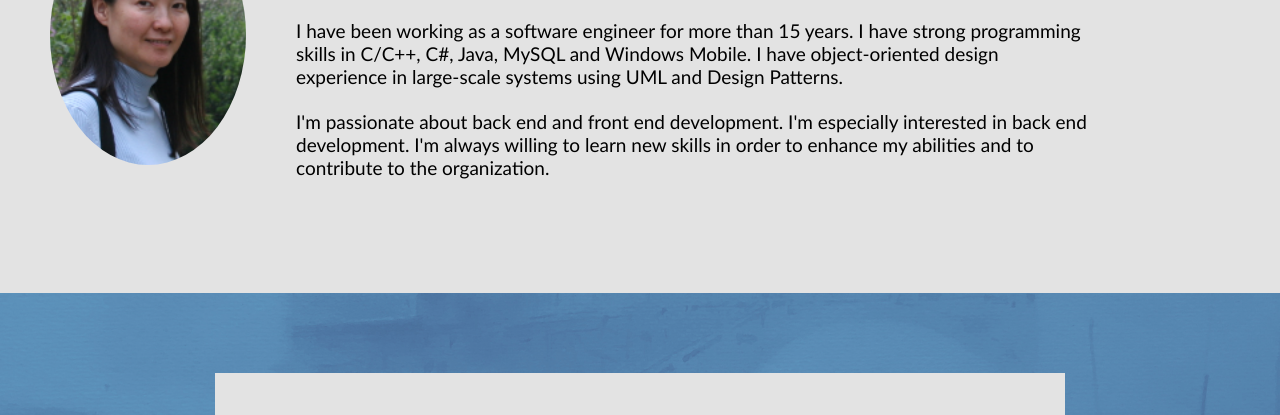
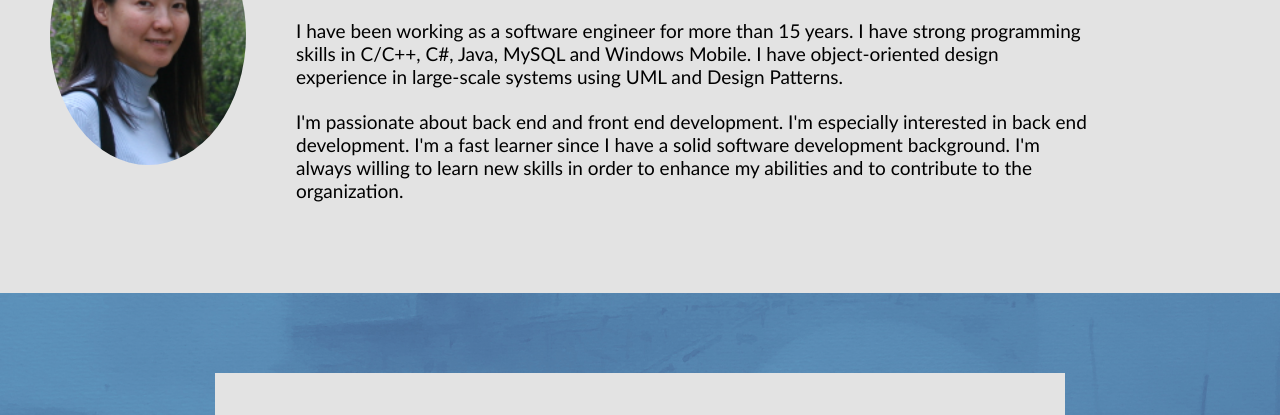
Before and after one commit to mmingzhang/mingz-portfolio, a plain HTML site: page index.html in a window 1280 px wide. Shown: the part 1347-1762 px from the top of the page. Drawn offline with Linux system fonts and the light colour scheme.

Commit message:
Update about

```diff
--- a/index.html
+++ b/index.html
@@ -40,7 +40,7 @@
                 </p>
                 <br>
                 <p class="about-text">
-                    I'm passionate about back end and front end development. I'm especially interested in back end development. I'm always willing to learn new skills in order to enhance my abilities and to contribute to the organization.
+                    I'm passionate about back end and front end development. I'm especially interested in back end development. I'm a fast learner since I have a solid software development background. I'm always willing to learn new skills in order to enhance my abilities and to contribute to the organization.
                 </p>
             </div>
         </div>
```
